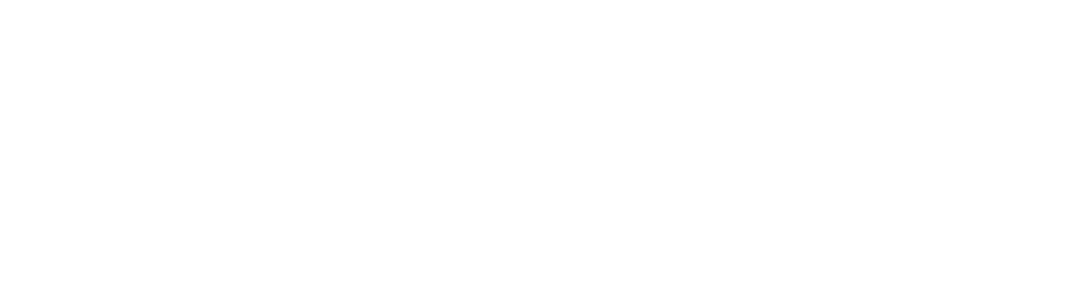
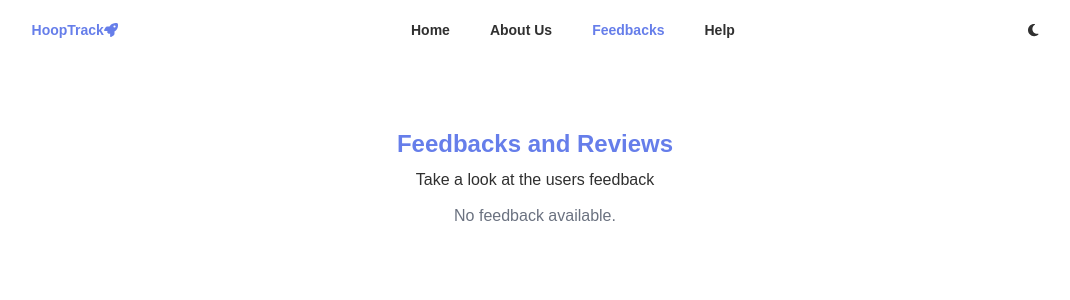
Before and after one commit to prodby-david/Todo-App, a React (Vite) app in the folder frontend/: page /feedback-dashboard in a window 1280 px wide. Before the commit this address had no page. Shown: the top 300 px of the page, without its empty margins (105-1175 px from the left). Built offline with nearby package versions, Linux system fonts and the light colour scheme; a web font is replaced by a local one.

Commit message:
Fixed the feedback form and dashboard

```diff
--- a/frontend/src/App.jsx
+++ b/frontend/src/App.jsx
@@ -4,13 +4,14 @@ import AOS from 'aos';
 import 'aos/dist/aos.css';
 import Dashboard from './pages/dashboard';
 import AboutUs from './pages/about';
-import Feedback from './pages/feedback';
 import Help from './pages/help';
 import SignUp from './pages/signup';
 import SignIn from './pages/signin';
 import { AuthProvider } from './context/authContext';
 import ProtectedRoute from './components/protectedRoute';
 import ProtectedDashboard from './pages/protectedDashboard';
+import UserFeedbackDashboard from './pages/userFeedbackDashboard';
+import UserFeedbackForm from './pages/userFeedbackForm';
 
 
 
@@ -28,10 +29,11 @@ function App() {
               <Routes>
                 <Route path='/' element={<Dashboard /> } />
                 <Route path='/about' element={ <AboutUs /> } />
-                <Route path='/feedback' element={ <Feedback /> } />
+                <Route path='/feedback-dashboard' element={ < UserFeedbackDashboard /> } />
                 <Route path='/help' element={ <Help />} />
                 <Route path='/signup' element={ <SignUp /> }/>
                 <Route path='/signin' element={ <SignIn /> } />
+                <Route path='/user-feedback-form' element={<UserFeedbackForm />} />
                 <Route path='/dashboard'
                   element={
                   <ProtectedRoute>
--- a/frontend/src/components/navigation.jsx
+++ b/frontend/src/components/navigation.jsx
@@ -37,7 +37,7 @@ const Navigation = () => {
               </li>
 
               <li className='px-5 py-4 md:py-0  dark:text-white' onClick={navController}>
-                  <NavLink to='/feedback' className={({isActive}) => `${isActive ? 'text-accent-color' : ''} text-sm md:text-md md:hover:text-accent-color`}>Feedback</NavLink>
+                  <NavLink to='/feedback-dashboard' className={({isActive}) => `${isActive ? 'text-accent-color' : ''} text-sm md:text-md md:hover:text-accent-color`}>Feedbacks</NavLink>
               </li>
 
               <li className='px-5 py-4 md:py-0  dark:text-white' onClick={navController}>
--- a/frontend/src/components/todonav.jsx
+++ b/frontend/src/components/todonav.jsx
@@ -1,6 +1,6 @@
 import React, { useState, useEffect } from 'react';
 import { FontAwesomeIcon } from '@fortawesome/react-fontawesome';
-import { faCircleUser, faGear, faCalendar, faHouse, faRightFromBracket, faArrowRightLong, faTimes } from '@fortawesome/free-solid-svg-icons';
+import { faCircleUser, faGear, faComment, faHouse, faRightFromBracket, faArrowRightLong, faTimes } from '@fortawesome/free-solid-svg-icons';
 import DarkModeToggle from '../components/darkmodetoggle.jsx';
 import { useNavigate } from 'react-router-dom';
 import Swal from 'sweetalert2';
@@ -66,7 +66,7 @@ const TodoNav = () => {
             </li>
 
             <li className='flex flex-col items-center hover:bg-accent-color p-5 w-full border-b' onClick={navController}>
-            <a href="" className=' text-white font-semibold'><FontAwesomeIcon icon={faCalendar} className='mr-2'/>Calendar</a>
+            <a href="/user-feedback-form" className=' text-white font-semibold'><FontAwesomeIcon icon={ faComment}  className='mr-2'/>Feedback</a>
             </li>
 
             <li className='flex flex-col items-center hover:bg-accent-color p-5 w-full border-b' onClick={navController}>
--- /dev/null
+++ b/frontend/src/pages/userFeedbackDashboard.jsx
@@ -0,0 +1,43 @@
+import React, { useEffect, useState } from 'react';
+import Navigation from '../components/navigation';
+
+const UserFeedbackDashboard = () => {
+  const [feedbacks, setFeedbacks] = useState([]);
+
+  useEffect(() => {
+    const storedFeedbacks = JSON.parse(localStorage.getItem('feedbacks')) || [];
+    setFeedbacks(storedFeedbacks);
+  }, []);
+
+  return (
+    <div className="p-5">
+      <div>
+        <Navigation />
+      </div>
+
+      <div className='flex flex-col items-center mt-[100px] px-5'>
+
+      <h2 className="text-2xl font-bold my-2 text-accent-color">Feedbacks and Reviews</h2>
+      <p className='mb-3'>Take a look at the users feedback</p>
+
+        {feedbacks.length === 0 ? (
+          <p className='text-gray-500'>No feedback available.</p>
+        ) : (
+          <div className="grid grid-cols-1 sm:grid-cols-2 md:grid-cols-3 gap-4 mt-[100px]">
+            {feedbacks.map((feedback, index) => (
+              <div key={index} className="w-full max-w-lg border p-4 rounded-md shadow-sm">
+                <h3 className="text-lg font-semibold text-accent-color">{feedback.name}</h3>
+                <p className="text-sm text-gray-500">{feedback.email}</p>
+                <p className="mt-2">{feedback.comment}</p>
+              </div>
+            ))}
+          </div>
+          )}
+      </div>
+
+
+    </div>
+  );
+};
+
+export default UserFeedbackDashboard;
--- a/frontend/src/pages/feedback.jsx
+++ b/frontend/src/pages/userFeedbackForm.jsx
@@ -1,14 +1,33 @@
-import React from 'react'
+import React, { useState } from 'react';
 import { useNavigate } from 'react-router-dom';
 import Swal from 'sweetalert2';
-import Navigation from '../components/navigation';
+import TodoNav from '../components/todonav';
 
 
-const Feedback = () => {
+const UserFeedbackForm = () => {
 
+  const [name, setName] = useState('');
+  const [comment, setComment] = useState('');
   const navigate = useNavigate();
 
-  const FeedbackClicked = () => {
+  const FeedbackClicked = (e) => {
+
+    e.preventDefault();
+
+    if (!name || !comment) {
+      Swal.fire({
+        title: 'Submission failed',
+        text: 'All fields are required.',
+        icon: 'error',
+        confirmButtonText: 'OK',
+      });
+      return;
+    }
+
+    const feedbackList = JSON.parse(localStorage.getItem('feedbacks')) || [];
+    feedbackList.push({ name, comment });
+    localStorage.setItem('feedbacks', JSON.stringify(feedbackList));
+
     Swal.fire({
       title: 'Feedback submitted.',
       text: 'Press the button to continue.',
@@ -16,17 +35,18 @@ const Feedback = () => {
       confirmButtonText: 'Return to dashboard'
     }).then((result) => {
       if(result.isConfirmed){
-        navigate('/');
+        navigate('/dashboard');
       }
     })
+
   };
 
   return (
 
     <>
-    <Navigation />
+    <TodoNav />
 
-    <div className='flex flex-col items-center justify-center min-h-screen mt-[50px] md:mt-5 px-5'>
+    <div className='flex flex-col items-center justify-center min-h-screen px-5'>
 
       <div data-aos='fade-down' data-aos-duration='1700' data-aos-delay='1000'>
         <h2 className='font-semibold text-md md:text-base lg:text-xl text-accent-color'>Got feedback? Were all ears!</h2>
@@ -42,19 +62,9 @@ const Feedback = () => {
               type="text"
               name="name"
               id="name"
+              onChange={(e) => setName(e.target.value)}
               placeholder='Enter your name'
               className='text-sm mt-2 py-2 pl-2 outline-none border rounded-lg focus:border-accent-color dark:bg-darkmode-bg dark:border-darkmode-content-color dark:text-white dark:focus:border-accent-color'
-              />
-            </div>
-
-            <div className='flex flex-col mt-5'>
-              <label htmlFor="email" className='font-semibold text-sm text-accent-color'>Email</label>
-              <input
-              type="text"
-              name="email"
-              id="email"
-              placeholder='e.g. sample@gmail.com'
-              className='text-sm mt-2 py-2 pl-2 outline-none border rounded-lg w-full focus:border-accent-color  dark:bg-darkmode-bg dark:border-darkmode-content-color dark:text-white dark:focus:border-accent-color '
               />
             </div>
 
@@ -63,6 +73,7 @@ const Feedback = () => {
               <textarea
               name="comment"
               id="comment"
+              onChange={(e) => setComment(e.target.value)}
               placeholder='Enter your comments here...'
               className='mt-2 py-2 pl-2 text-sm h-40 max-h-[320px] resize-none outline-none border rounded-lg focus:border-accent-color dark:bg-darkmode-bg dark:border-darkmode-content-color dark:text-white dark:focus:border-accent-color'
               >
@@ -83,4 +94,4 @@ const Feedback = () => {
   )
 };
 
-export default Feedback;
+export default UserFeedbackForm;
```
Also changed, not shown: frontend/src/pages/protectedDashboard.jsx (+7 -1 lines), 1 other file (tests, documents, lock files or other folders).
